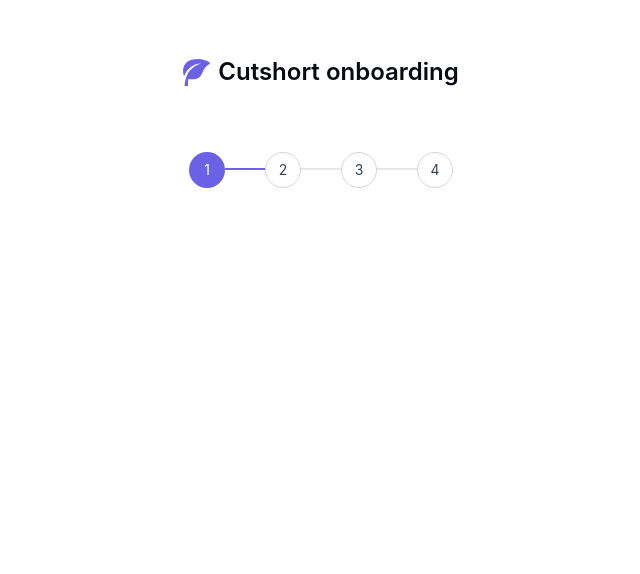
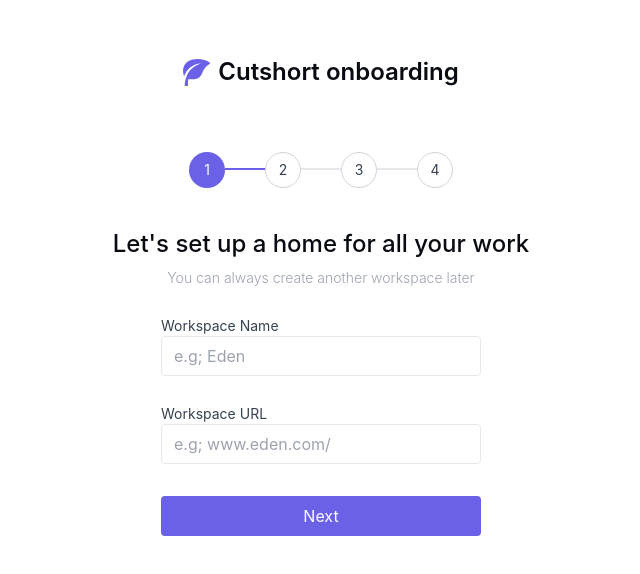
Before and after one commit to Horlawhumy-dev/cutshort-onboarding, a React (Create React App) app: page /workspace in a window 1280 px wide. Shown: the top 574 px of the page, without its empty margins (319-959 px from the left). Built offline with nearby package versions, Linux system fonts and the light colour scheme.

Commit message:
Add Workspace and workspace route

```diff
--- a/src/App.jsx
+++ b/src/App.jsx
@@ -6,6 +6,7 @@
 import Loader from "./components/Loader/loader";
 import Header from "./components/header";
 import Welcome from "./pages/welcome";
+import Workspace from "./pages/workspace";
 function App() {
   const [isLoading, setIsLoading] = useState(true);
 
@@ -25,6 +26,7 @@
             <Route exact path="/signin" element={<LoginPage />} />
             <Route exact path="/signup" element={<SignupPage />} />
             <Route exact path="/" element={<Welcome />} />
+            <Route exact path="/workspace" element={<Workspace />} />
           </Routes>
         </>
       )}
```
